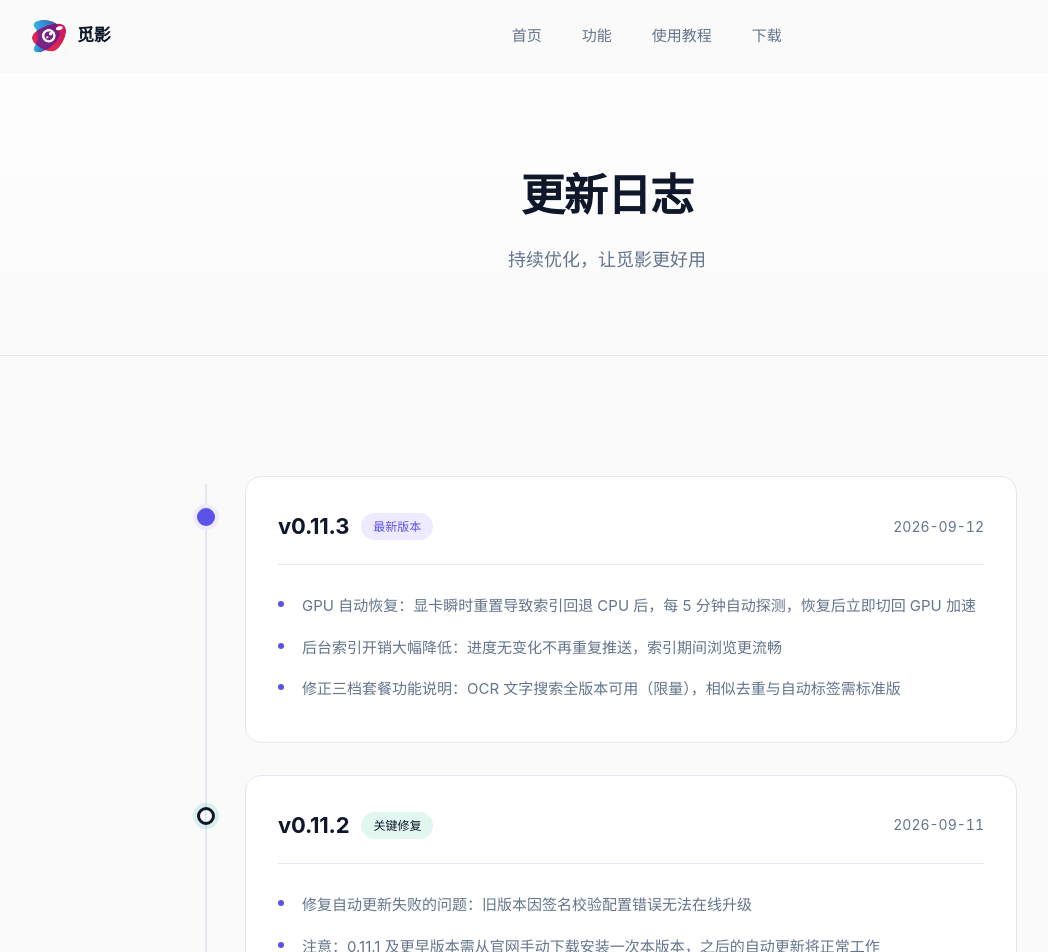
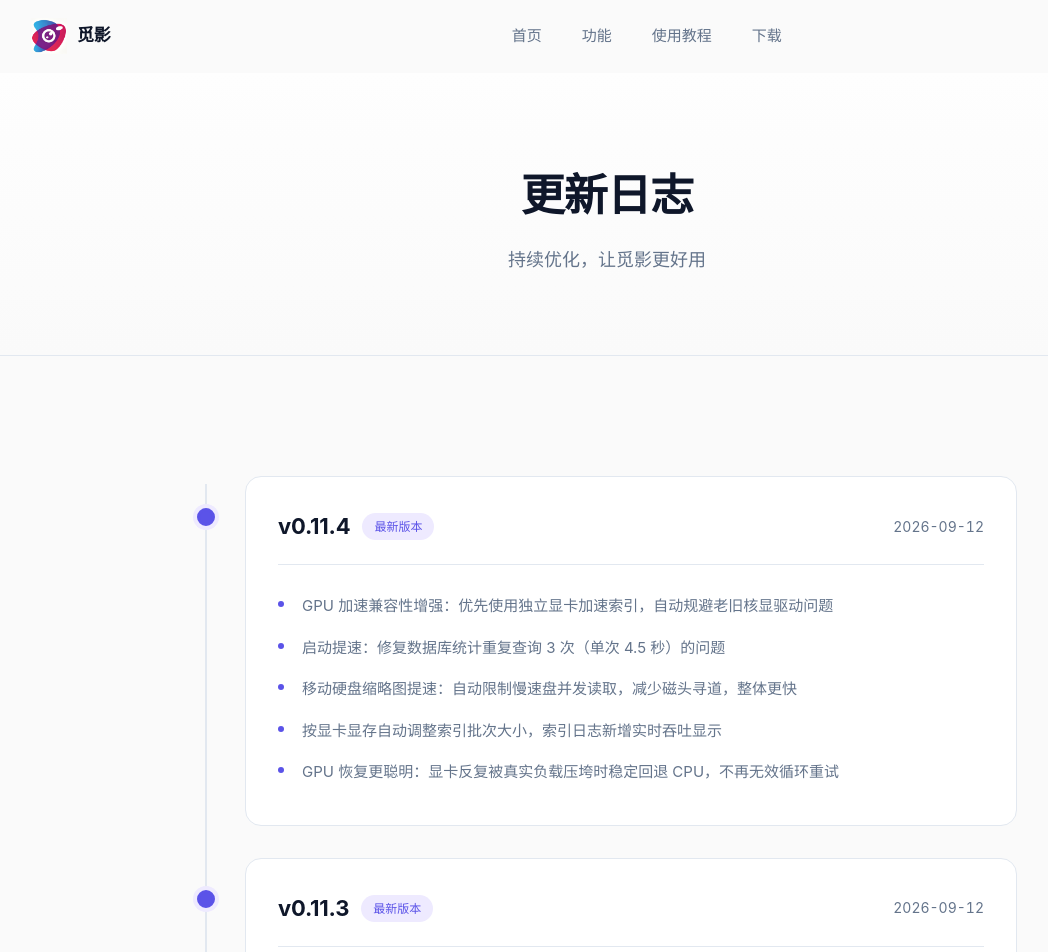
Before and after one commit to aiyo407/seekphoto-site, a Vue app: page /changelog in a window 1280 px wide. Shown: the top 952 px of the page, without its empty margins (33-1081 px from the left). Built offline with nearby package versions, Linux system fonts and the light colour scheme.

Commit message:
chore: 同步官网版本 0.11.4（新增更新日志条目，固化 v0.11.3 版本号）

```diff
--- a/src/config/version.ts
+++ b/src/config/version.ts
@@ -1,5 +1,5 @@
 /** 应用版本（仅更新日志页展示用，与下载链接无关） */
-export const APP_VERSION = '0.11.3'
+export const APP_VERSION = '0.11.4'
 
 /** 显示用版本号（带 v 前缀，如 "v0.9.0"） */
 export const APP_VERSION_DISPLAY = `v${APP_VERSION}`
--- a/src/views/Changelog.vue
+++ b/src/views/Changelog.vue
@@ -61,6 +61,19 @@ interface Version {
 const versions: Version[] = [
   {
     version: APP_VERSION_DISPLAY,
+    date: '2026-09-12',
+    tag: '最新版本',
+    tagType: 'latest',
+    changes: [
+      'GPU 加速兼容性增强：优先使用独立显卡加速索引，自动规避老旧核显驱动问题',
+      '启动提速：修复数据库统计重复查询 3 次（单次 4.5 秒）的问题',
+      '移动硬盘缩略图提速：自动限制慢速盘并发读取，减少磁头寻道，整体更快',
+      '按显卡显存自动调整索引批次大小，索引日志新增实时吞吐显示',
+      'GPU 恢复更聪明：显卡反复被真实负载压垮时稳定回退 CPU，不再无效循环重试'
+    ]
+  },
+  {
+    version: 'v0.11.3',
     date: '2026-09-12',
     tag: '最新版本',
     tagType: 'latest',
```
